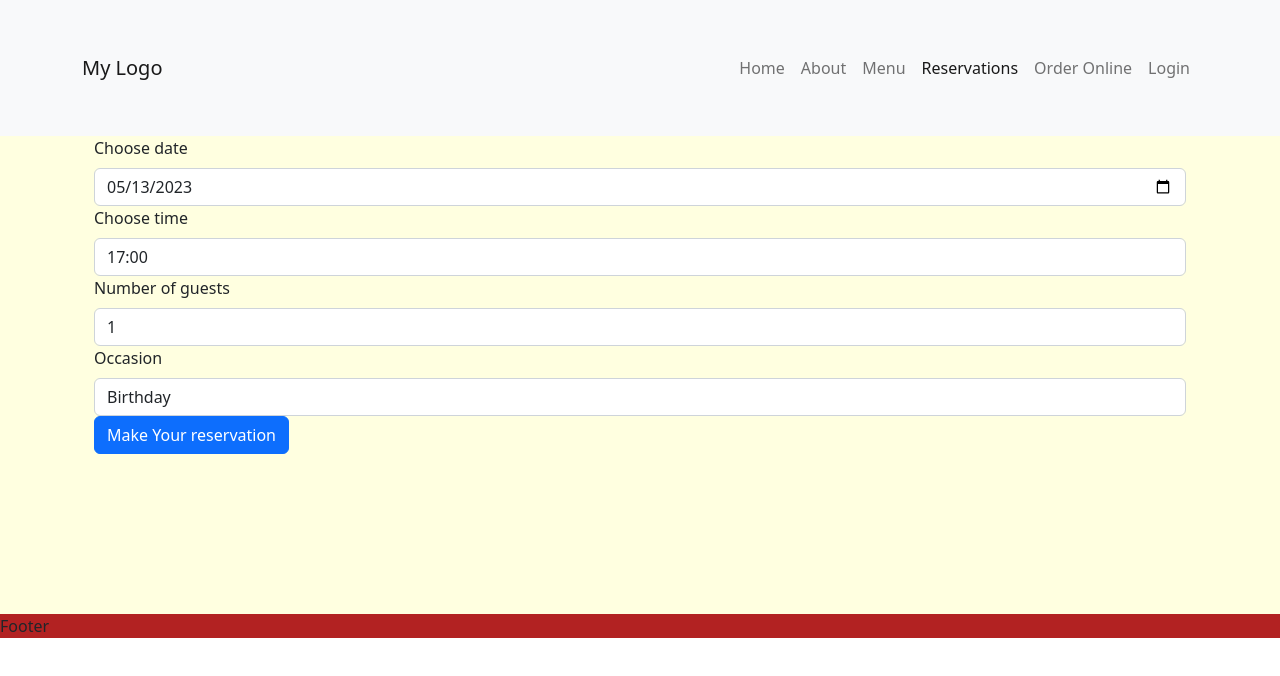
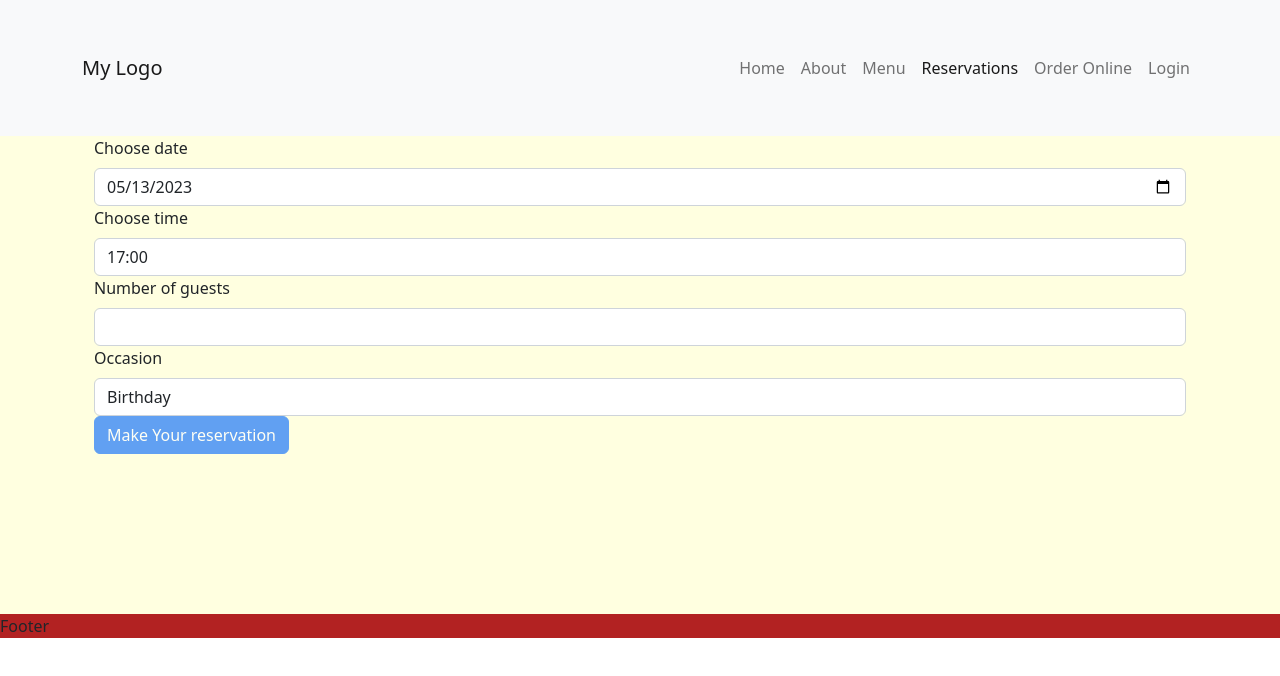
Before and after one commit to niyambhat/LittleLemonsResturant, a React (Create React App) app: page /reservations in a window 1280 px wide. Shown: the top 676 px of the page. Built offline with nearby package versions, Linux system fonts and the light colour scheme; a web font is replaced by a local one.

Commit message:
Added form validation logic

```diff
--- a/src/Components/Bookings/BookingForm.js
+++ b/src/Components/Bookings/BookingForm.js
@@ -2,7 +2,7 @@ import React from 'react';
 import { Form, Button, Container } from 'react-bootstrap';
 
 function BookingForm(props) {
-  const { handleDateChange, availableBookingTimes, handleSubmit } = props;
+  const { handleDateChange, availableBookingTimes, handleSubmit, errorMsgs, guestsIsInValid, validateField } = props;
 
   return (
     <section>
@@ -10,7 +10,8 @@ function BookingForm(props) {
         <Form onSubmit={props.handleSubmit}>
           <Form.Group controlId="date">
             <Form.Label>Choose date</Form.Label>
-            <Form.Control type="date" name="date" value={props.date} onChange={props.handleInputChange} />
+            <Form.Control type="date" name="date"  value={props.date} onChange={props.handleInputChange} />
+            <Form.Control.Feedback type="invalid">{errorMsgs.date}</Form.Control.Feedback>
           </Form.Group>
           <Form.Group controlId="time">
             <Form.Label>Choose time</Form.Label>
@@ -22,17 +23,18 @@ function BookingForm(props) {
           </Form.Group>
           <Form.Group controlId="guests">
             <Form.Label>Number of guests</Form.Label>
-            <Form.Control type="number" name="guests" value={props.guests} onChange={props.handleInputChange} min={1} max={10} />
+            <Form.Control type="number" name="guests" isInvalid={guestsIsInValid} value={props.guests} onChange={props.handleInputChange} min={1} max={10} onBlur={validateField} />
+<Form.Control.Feedback type="invalid">{errorMsgs.guests}</Form.Control.Feedback>
           </Form.Group>
           <Form.Group controlId="occasion">
             <Form.Label>Occasion</Form.Label>
-            <Form.Control as="select" name="occasion" value={props.occasion} onChange={props.handleInputChange}>
+            <Form.Control as="select" name="occasion"  value={props.occasion} onChange={props.handleInputChange}>
               <option>Birthday</option>
               <option>Anniversary</option>
             </Form.Control>
           </Form.Group>
 
-          <Button variant="primary" type="submit" >
+          <Button variant="primary" type="submit" disabled={true}>
             Make Your reservation
           </Button>
         </Form>
--- a/src/Components/Bookings/BookingPage.js
+++ b/src/Components/Bookings/BookingPage.js
@@ -5,9 +5,16 @@ import { Button } from 'react-bootstrap';
 import Modal from 'react-bootstrap/Modal';
 function BookingPage({ date, handleDateChange, availableBookingTimes }) {
     const [time, setTime] = useState('');
-    const [guests, setGuests] = useState(1);
+    const [guests, setGuests] = useState();
     const [occasion, setOccasion] = useState('Birthday');
     const [showModal, setShowModal] = useState(false);
+    const [errorMsgs, setErrorMsgs] = useState({
+        date: '',
+        time: '',
+        guests: "Select more than 1",
+        occasion: ''
+      });
+    const [guestsIsInValid, setGuestsIsInValid] = useState(false)
     const handleChange = (event) => {
         const { name, value } = event.target;
         switch (name) {
@@ -37,6 +44,14 @@ function BookingPage({ date, handleDateChange, availableBookingTimes }) {
         }
     }
 
+    const validateField = (e) => {
+        debugger;
+        let value = parseInt(e.target.value);
+        let isInvalid = value < 10;
+        setGuestsIsInValid(isInvalid);
+        setErrorMsgs(prev => ({ ...prev, guests: isInvalid ? "Select 2 or more guests" : "" }));
+      };
+
     return (
         <div>
             <BookingForm
@@ -47,6 +62,9 @@ function BookingPage({ date, handleDateChange, availableBookingTimes }) {
                 handleSubmit={handleSubmit}
                 handleInputChange={handleChange}
                 availableBookingTimes={availableBookingTimes}
+                errorMsgs={errorMsgs}
+                guestsIsInValid={guestsIsInValid}
+                validateField={validateField}
             />
             <div
       className="modal show"
```
